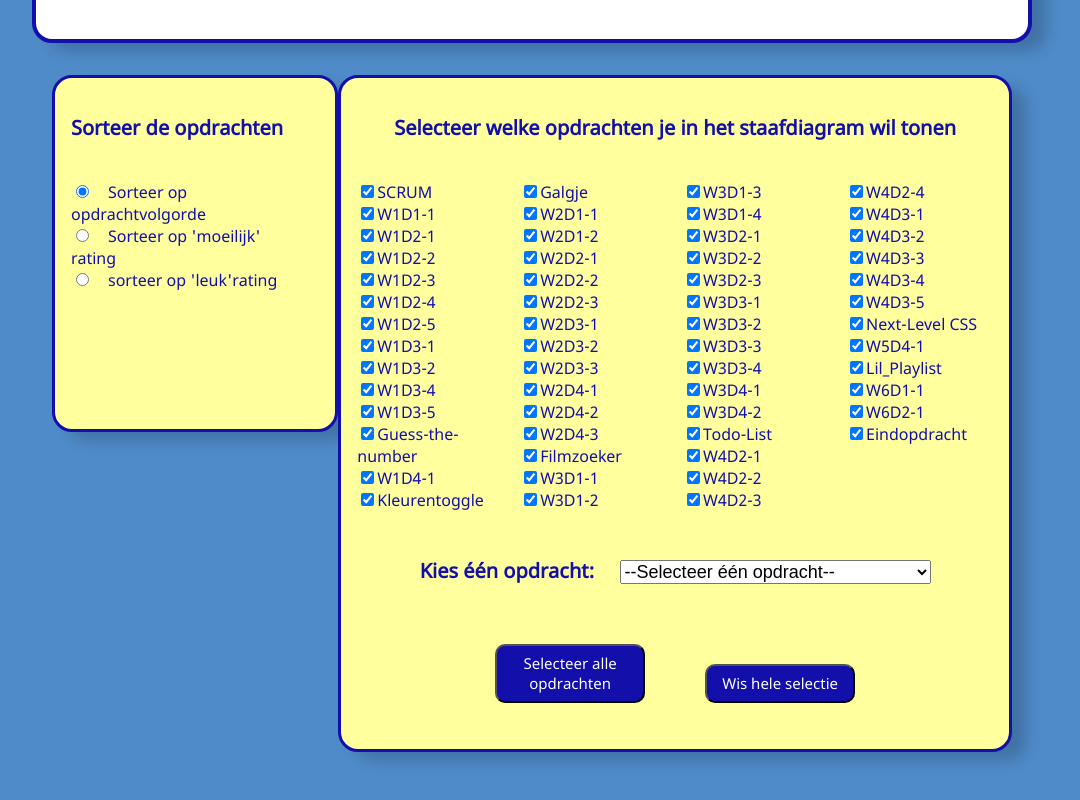
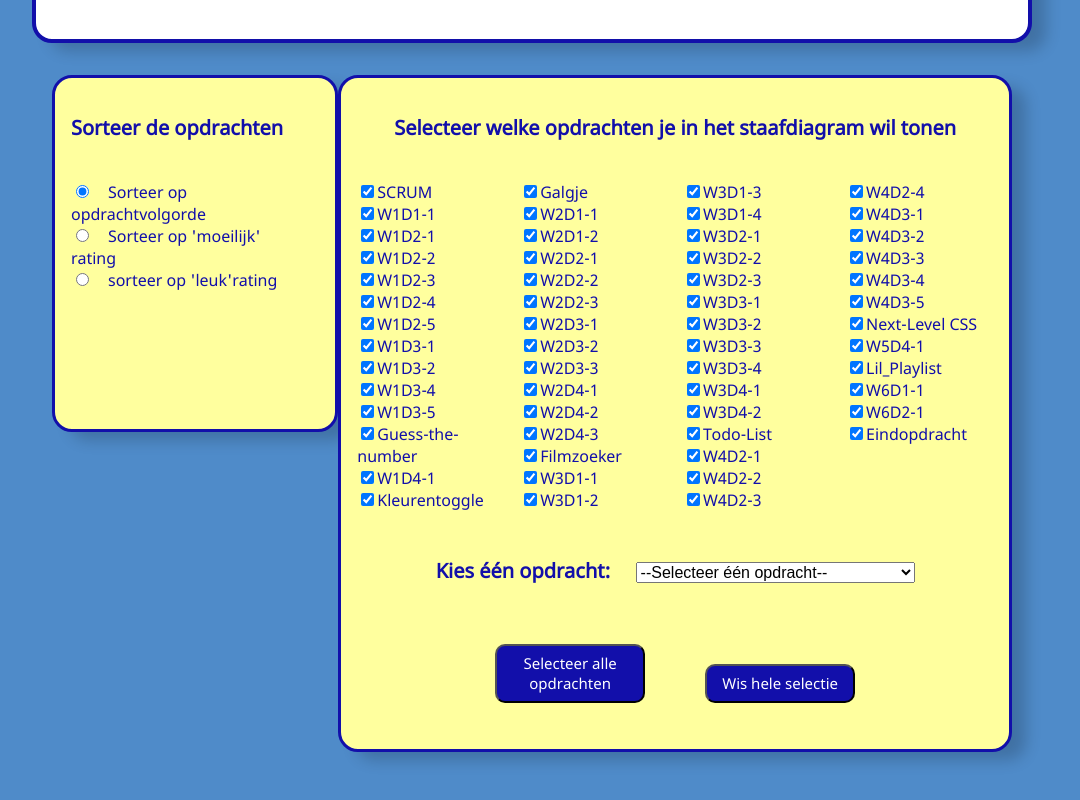
Before and after one commit to DHvanTienhoven/React_student_dashboard, a React (Create React App) app: page / in a window 1280 px wide. Shown: the part 729-1529 px from the top of the page, without its empty margins (108-1188 px from the left). Built offline with nearby package versions, Linux system fonts and the light colour scheme.

Commit message:
kleine aanpassing opmaak

```diff
--- a/src/App.css
+++ b/src/App.css
@@ -199,7 +199,7 @@ h3 {
 }
 
 select{
-    font-size: 18px
+    font-size: 16px
 }
 
 .dropdown{
```
